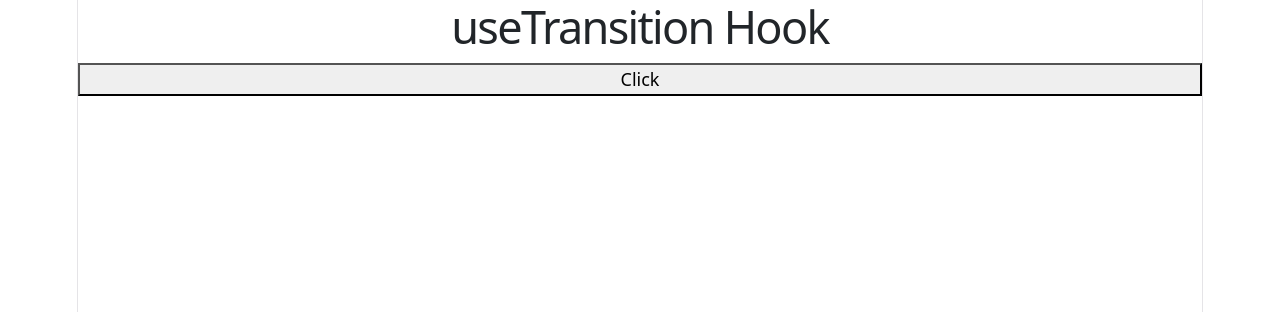
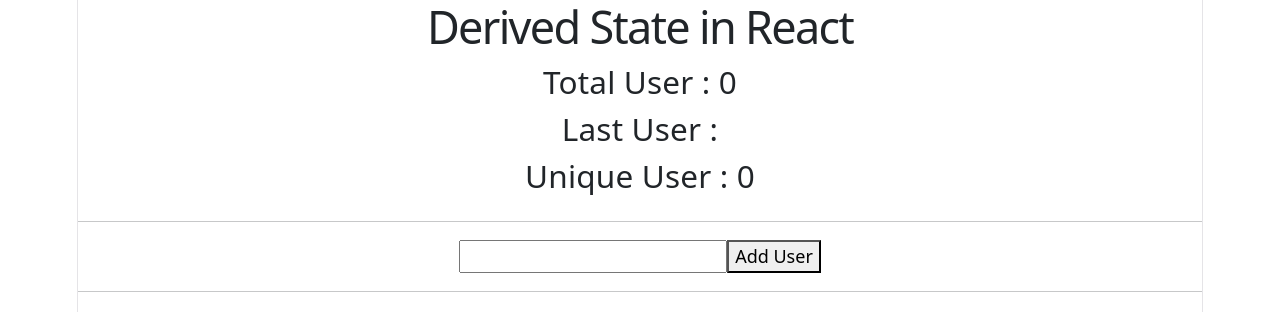
Before and after one commit to its-rahulrana/react-codestepbystep, a React (Vite) app: page / in a window 1280 px wide. Shown: the top 312 px of the page. Built offline with nearby package versions, Linux system fonts and the light colour scheme.

Commit message:
Code 32 Derived State

```diff
--- a/src/App.jsx
+++ b/src/App.jsx
@@ -1,22 +1,35 @@
-import { useTransition } from "react";
+import { useState } from "react";
 
 const App = () => {
 
-  const [pending, startTransition] = useTransition();
+  const [users, setUsers] = useState([]);
+  const [userName, setUserName] = useState();
 
-  const buttonHandler = () => {
-    startTransition(async()=>{
-      await new Promise(res => setTimeout(res, 3000))
-    })
+  const addHandler = () => {
+    setUsers([...users, userName]);
   }
+
+  const totalUser = users.length;
+  const lastUser = users[users.length-1];
+  const uniqueUser = [...new Set(users)].length;
 
   return(
     <>
-      <h1>useTransition Hook</h1>
+      <h1>Derived State in React</h1>
+      <h3>Total User : {totalUser} </h3>
+      <h3>Last User : {lastUser}</h3>
+      <h3>Unique User : {uniqueUser}</h3>
+      <hr/>
+      <div>
+        <input value={userName} onChange={(e)=>setUserName(e.target.value)} type="text"/>
+        <button onClick={addHandler}>Add User</button>
+      </div>
+      <hr/>
       {
-        pending && <img style={{width: "100px"}} src="src\assets\Loading_icon.gif"/>
+        users.map((item, index) => (
+          <h5 key={index}>{item}</h5>
+        ))
       }
-      <button disabled={pending} onClick={buttonHandler}>Click</button>
     </>
   )
 }
```
